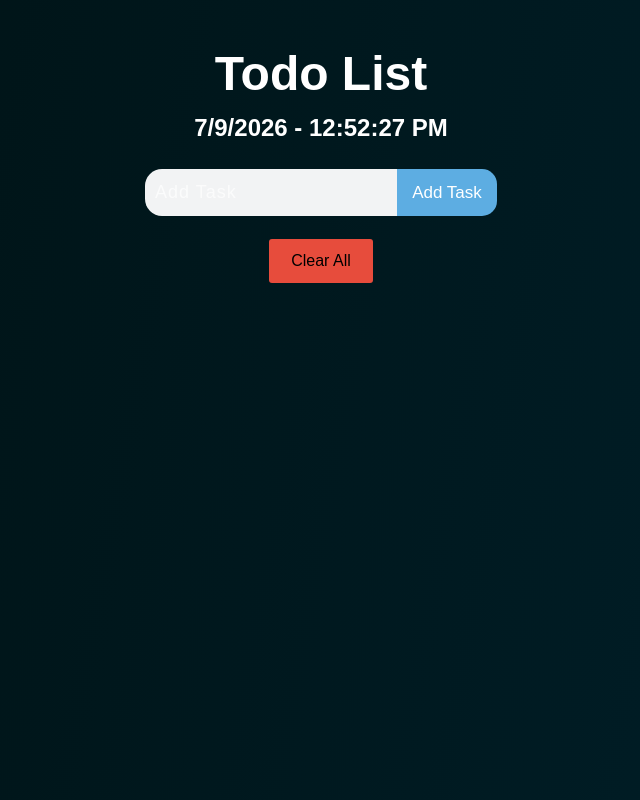
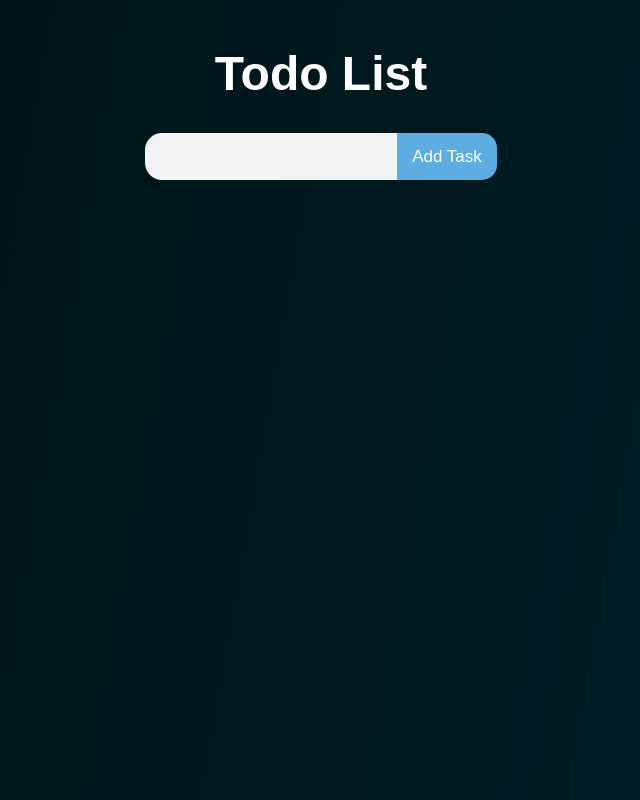
Before and after one commit to palak-bajpai-039/todo_app, a React (Vite) app: page / in a window 1280 px wide. Shown: the whole page, without its empty margins (319-959 px from the left). Built offline with nearby package versions, Linux system fonts and the light colour scheme.

Commit message:
todo_app

```diff
--- a/src/App.jsx
+++ b/src/App.jsx
@@ -1,9 +1,6 @@
-import { Todo } from "./todo/todo";
+// import { Todo } from "./todo/todo";
+import { Keys } from "./keys";
 
 export const App = () => {
-  return (
-    <section>
-      <Todo />
-    </section>
-  );
+  return <Keys />;
 };
```
